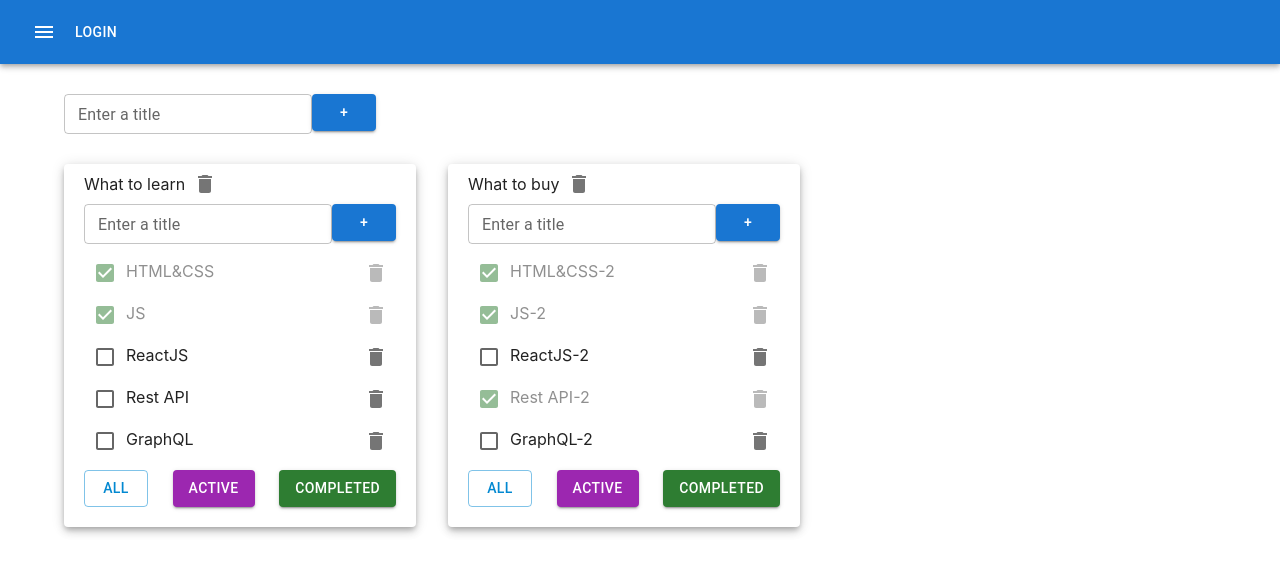
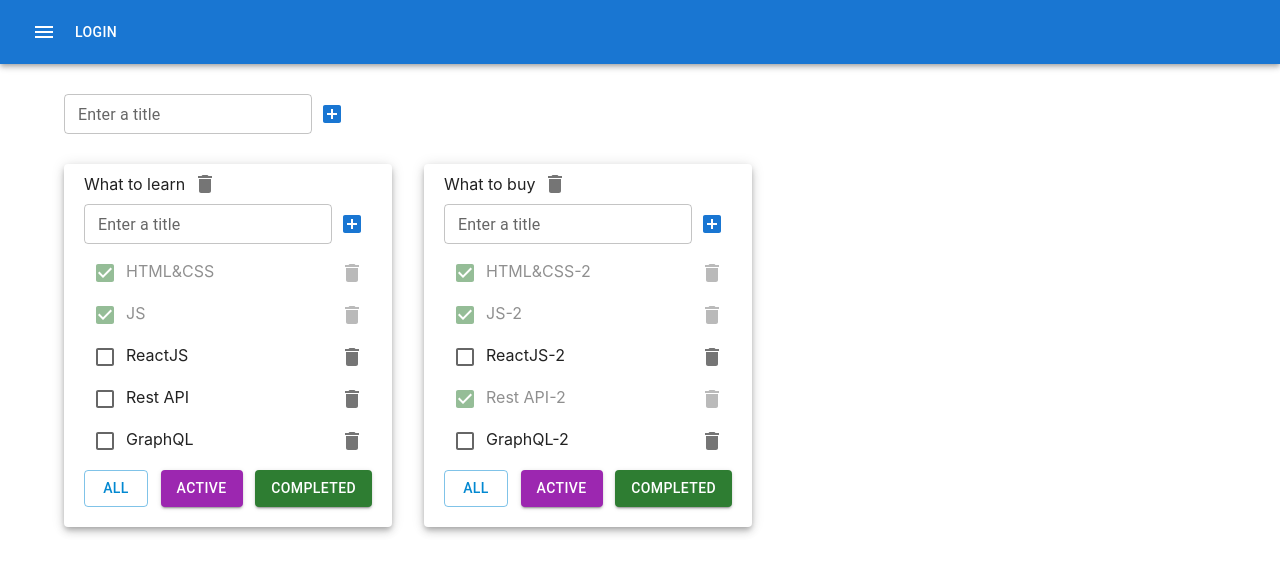
Before and after one commit to dron185/todolist, a React (Create React App) app: page / in a window 1280 px wide. Shown: the top 574 px of the page. Built offline with nearby package versions, Linux system fonts and the light colour scheme.

Commit message:
feat: replace add button with an icon in AddItemForm.tsx using material ui

```diff
--- a/src/AddItemForm.tsx
+++ b/src/AddItemForm.tsx
@@ -2,6 +2,8 @@ import React, {ChangeEvent, KeyboardEvent, useState} from 'react';
 // import {Button} from "./Button";
 import Button from '@mui/material/Button'
 import TextField from '@mui/material/TextField/TextField';
+import IconButton from '@mui/material/IconButton';
+import AddBoxIcon from '@mui/icons-material/AddBox'
 
 
 type PropsType = {
@@ -50,20 +52,9 @@ export const AddItemForm = ({addItem}: PropsType) => {
                 onKeyUp={addItemOnKeyDownHandler}
             />
 
-            {/*<input*/}
-            {/*    className={inputError ? "input-error" : ""}*/}
-            {/*    value={newItemTitle}*/}
-            {/*    onChange={changeNewItemTitleHandler}*/}
-            {/*    onKeyDown={addItemOnKeyDownHandler}*/}
-            {/*/>*/}
-
-            {/*<Button*/}
-            {/*    title={"+"}*/}
-            {/*    onClickHandler={addNewItemHandler}*/}
-            {/*    isDisabled={!isAddItemPossible}*/}
-            {/*/>*/}
-
-            <Button variant="contained" onClick={addNewItemHandler}>+</Button>
+            <IconButton onClick={addNewItemHandler} color={'primary'}>
+                <AddBoxIcon />
+            </IconButton>
 
             {/*{!newItemTitle.length && <div style={{color: inputError ? "red" : "black"}}>Please, enter title</div>}*/}
             {/*{newItemTitle.length > maxTitleLength && <div>Task title is too long</div>}*/}
--- a/src/Todolist.tsx
+++ b/src/Todolist.tsx
@@ -120,7 +120,7 @@ export const Todolist = ({
             </div>
             <AddItemForm addItem={addTaskHandler}/>
             {tasksList}
-            <Box sx={{ display: 'flex', justifyContent: 'space-between' }}>
+            <Box sx={{ display: 'flex', justifyContent: 'space-between', gap: '5px' }}>
                 <Button
                     variant={filter === 'all' ? 'outlined' : 'contained'}
                     color={'info'}
```
